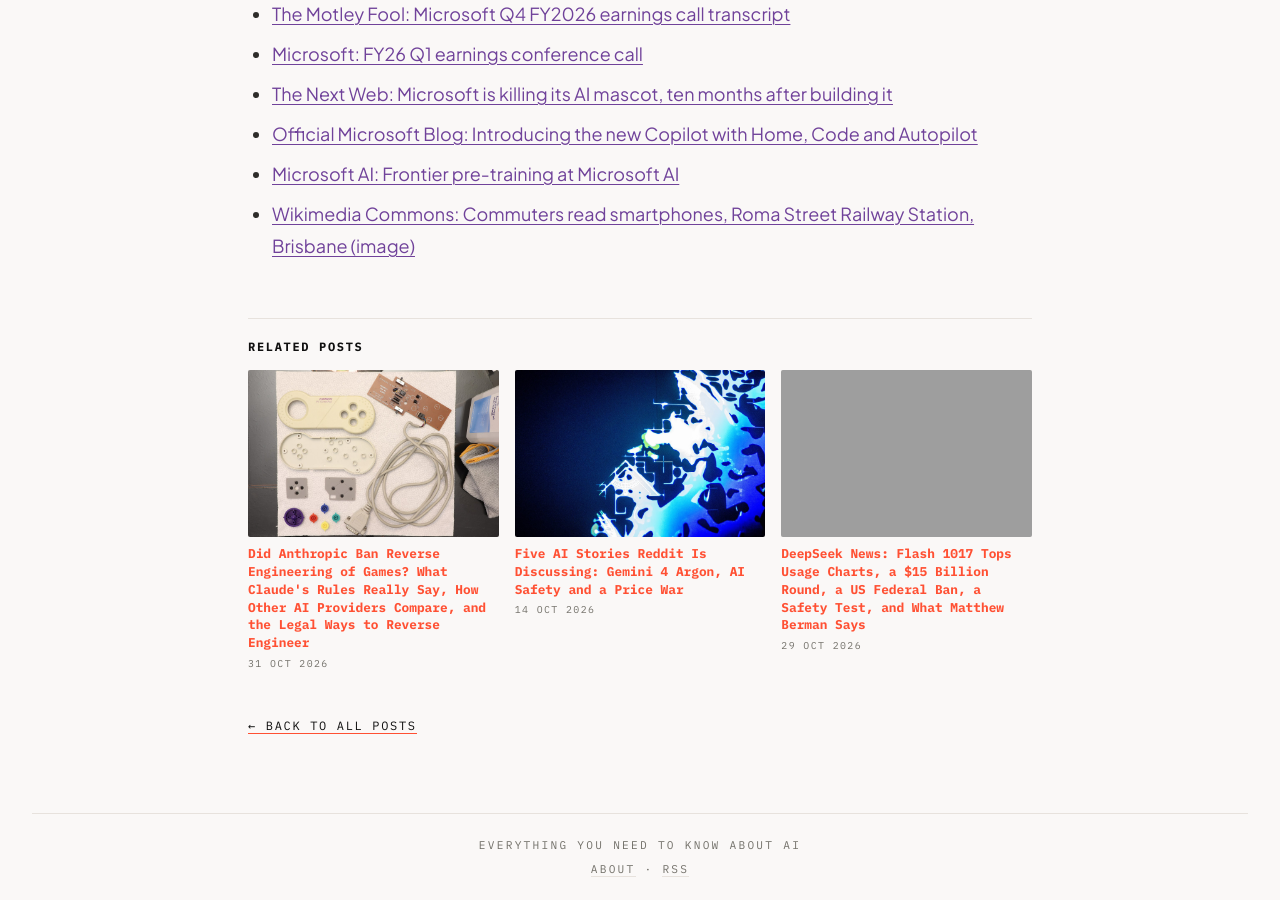
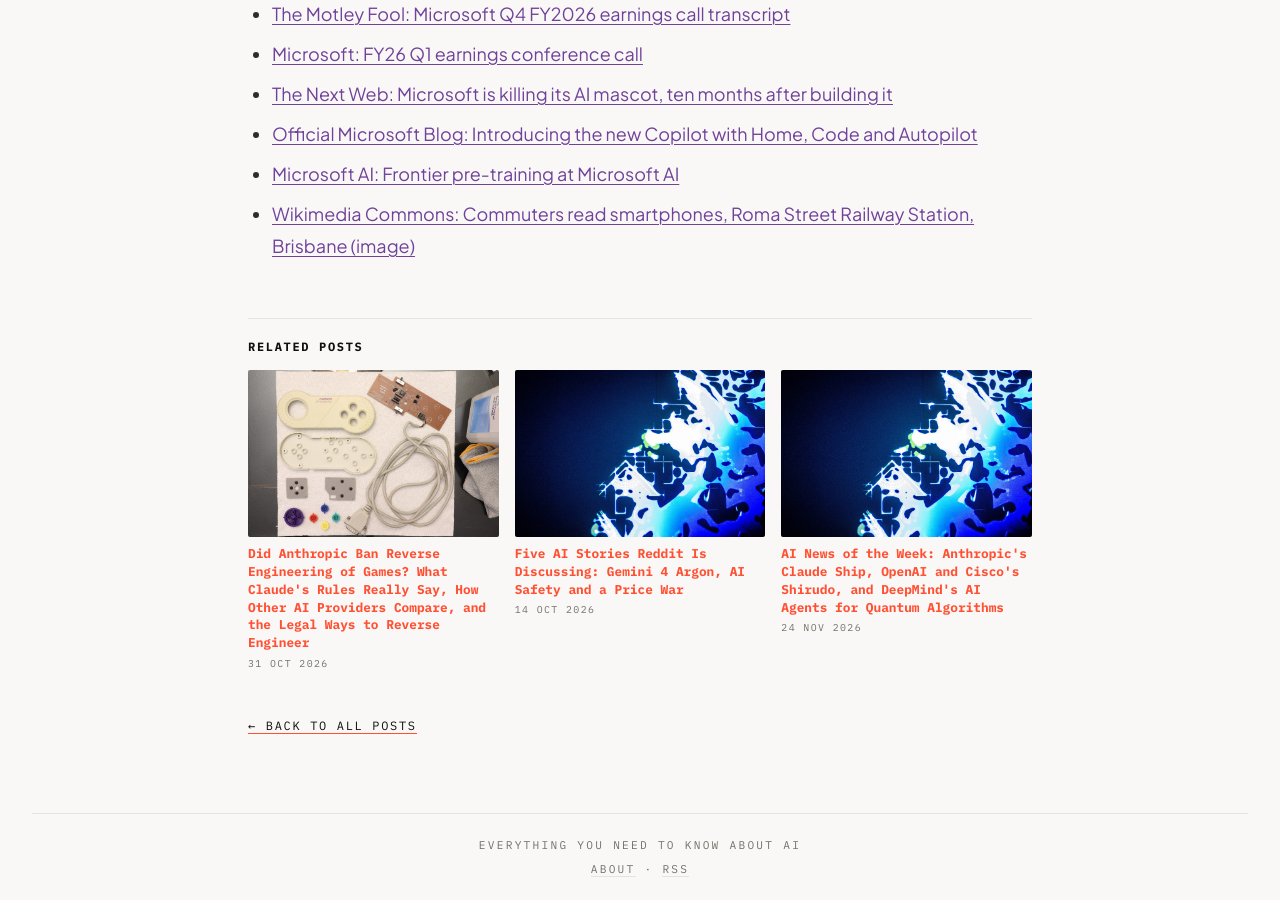
Before and after one commit to architect-high-level-core/coffee-and-newspaper, a Jekyll site: the page built from _posts/2026-10-29-ai-user-numbers-big-tech.md, in a window 1280 px wide and 900 px high, scrolled down 13533 px. Built offline with Jekyll 4.4.1, drawn with Linux system fonts in a browser that asks for light colours; part of the change alters nothing that is shown; grey boxes are pictures that could not be loaded.

Commit message:
Post: AI news of the week (Claude Ship, Shirudo, DeepMind quantum)

```diff
--- a/_data/images.yml
+++ b/_data/images.yml
@@ -335,6 +335,12 @@
 /assets/img/2026-11-23-anthropic-ant-first-week-analysts-openai-tickers.jpg:
   h: 901
   w: 1600
+/assets/img/2026-11-24-ai-news-week-claude-ship-shirudo-deepmind-quantum-coder.jpg:
+  h: 830
+  w: 1600
+/assets/img/2026-11-24-ai-news-week-claude-ship-shirudo-deepmind-quantum-header.jpg:
+  h: 1066
+  w: 1600
 /assets/img/apple-touch-icon.png:
   h: 180
   w: 180
--- a/_data/related.yml
+++ b/_data/related.yml
@@ -5,8 +5,8 @@ _posts/2026-10-10-ai-in-cad-rea-autocad-revit-archicad.md:
 - _posts/2026-10-16-ai-agents-rules-tools-news.md
 _posts/2026-10-11-ai-humanizers-detectors-watermarks.md:
 - _posts/2026-10-31-ai-terms-reverse-engineering-games.md
+- _posts/2026-11-24-ai-news-week-claude-ship-shirudo-deepmind-quantum.md
 - _posts/2026-11-23-anthropic-ant-first-week-analysts-openai.md
-- _posts/2026-11-21-anthropic-ant-second-day-lockup-greenshoe-openai.md
 _posts/2026-10-12-ai-how-to-books-assistants-agents.md:
 - _posts/2026-10-29-ai-influencers-and-sources.md
 - _posts/2026-10-13-ai-world-report-google-microsoft-europe-china-japan.md
@@ -18,7 +18,7 @@ _posts/2026-10-13-ai-world-report-google-microsoft-europe-china-japan.md:
 _posts/2026-10-14-ai-news-reddit-gemini-argon-safety-price-war.md:
 - _posts/2026-10-29-ai-user-numbers-big-tech.md
 - _posts/2026-11-14-nonprofits-lawsuit-freeze-frontier-ai.md
-- _posts/2026-10-27-ai-tech-news-roundup.md
+- _posts/2026-11-24-ai-news-week-claude-ship-shirudo-deepmind-quantum.md
 _posts/2026-10-16-ai-agents-rules-tools-news.md:
 - _posts/2026-11-02-claude-self-review-game-block-free-tools-agents.md
 - _posts/2026-10-18-dripcouncil-basementboys-openclaw.md
@@ -78,7 +78,7 @@ _posts/2026-10-24-product-hunt-ai-launches-claude-duet-nvidia.md:
 _posts/2026-10-25-ai-video-creation-agents.md:
 - _posts/2026-11-01-prompting-google-ai-agents-game-testing.md
 - _posts/2026-11-04-particle-1-openclaw-plugins.md
-- _posts/2026-11-18-openclaw-new-features-x-posts.md
+- _posts/2026-11-24-ai-news-week-claude-ship-shirudo-deepmind-quantum.md
 _posts/2026-10-26-ai-agents-phone-sms-chat-email.md:
 - _posts/2026-10-18-dripcouncil-basementboys-openclaw.md
 - _posts/2026-11-18-openclaw-new-features-x-posts.md
@@ -88,13 +88,13 @@ _posts/2026-10-27-ai-tech-news-roundup.md:
 - _posts/2026-11-02-claude-self-review-game-block-free-tools-agents.md
 - _posts/2026-11-06-ai-capex-voter-backlash-flashprove.md
 _posts/2026-10-28-anthropic-ipo-microsoft-buyouts-lean-agents.md:
+- _posts/2026-11-01-prompting-google-ai-agents-game-testing.md
 - _posts/2026-10-27-ai-tech-news-roundup.md
-- _posts/2026-11-01-prompting-google-ai-agents-game-testing.md
 - _posts/2026-11-02-claude-self-review-game-block-free-tools-agents.md
 _posts/2026-10-29-ai-in-archaeology.md:
+- _posts/2026-11-24-ai-news-week-claude-ship-shirudo-deepmind-quantum.md
 - _posts/2026-10-31-amazon-ai-plans-and-problems.md
 - _posts/2026-10-31-ai-in-gifted-education.md
-- _posts/2026-10-28-anthropic-ipo-microsoft-buyouts-lean-agents.md
 _posts/2026-10-29-ai-influencers-and-sources.md:
 - _posts/2026-10-29-deepseek-latest-news.md
 - _posts/2026-11-11-claude-fable-5-2-review-berman.md
@@ -102,7 +102,7 @@ _posts/2026-10-29-ai-influencers-and-sources.md:
 _posts/2026-10-29-ai-user-numbers-big-tech.md:
 - _posts/2026-10-31-ai-terms-reverse-engineering-games.md
 - _posts/2026-10-14-ai-news-reddit-gemini-argon-safety-price-war.md
-- _posts/2026-10-29-deepseek-latest-news.md
+- _posts/2026-11-24-ai-news-week-claude-ship-shirudo-deepmind-quantum.md
 _posts/2026-10-29-deepseek-latest-news.md:
 - _posts/2026-10-23-deepseek-v4-1-flash-india-japan-models.md
 - _posts/2026-10-29-ai-influencers-and-sources.md
@@ -246,7 +246,7 @@ _posts/2026-11-17-lisa-su-amd-portrait.md:
 _posts/2026-11-18-ai-oddities-72-eggs-python-toilet-floppy-chatbot.md:
 - _posts/2026-11-16-anthropic-ipo-explained-ant-nasdaq.md
 - _posts/2026-11-11-claude-fable-5-2-review-berman.md
-- _posts/2026-11-02-claude-self-review-game-block-free-tools-agents.md
+- _posts/2026-11-24-ai-news-week-claude-ship-shirudo-deepmind-quantum.md
 _posts/2026-11-18-china-ai-distillation-compute-squeeze-shenzhen.md:
 - _posts/2026-11-08-china-ai-stock-selloff-us-market.md
 - _posts/2026-11-11-qwen-3-8-max-qwen4-preview.md
@@ -261,8 +261,8 @@ _posts/2026-11-18-microsoft-ignite-mai-code-2-autopilot-ai-price-war.md:
 - _posts/2026-10-28-anthropic-ipo-microsoft-buyouts-lean-agents.md
 _posts/2026-11-18-openai-gpt-6-2-astra-vs-anthropic-claude-fable-5-2.md:
 - _posts/2026-11-11-claude-fable-5-2-review-berman.md
+- _posts/2026-11-24-ai-news-week-claude-ship-shirudo-deepmind-quantum.md
 - _posts/2026-11-18-microsoft-ignite-mai-code-2-autopilot-ai-price-war.md
-- _posts/2026-11-15-chatgpt-wallet-ai-agents-payments.md
 _posts/2026-11-18-openclaw-new-features-x-posts.md:
 - _posts/2026-10-18-dripcouncil-basementboys-openclaw.md
 - _posts/2026-11-15-chatgpt-wallet-ai-agents-payments.md
@@ -283,3 +283,7 @@ _posts/2026-11-23-anthropic-ant-first-week-analysts-openai.md:
 - _posts/2026-11-20-anthropic-first-trading-day-ant-market-reaction.md
 - _posts/2026-11-21-anthropic-ant-second-day-lockup-greenshoe-openai.md
 - _posts/2026-11-16-anthropic-ipo-explained-ant-nasdaq.md
+_posts/2026-11-24-ai-news-week-claude-ship-shirudo-deepmind-quantum.md:
+- _posts/2026-10-29-ai-user-numbers-big-tech.md
+- _posts/2026-11-23-anthropic-ant-first-week-analysts-openai.md
+- _posts/2026-10-27-ai-tech-news-roundup.md
--- /dev/null
+++ b/_posts/2026-11-24-ai-news-week-claude-ship-shirudo-deepmind-quantum.md
@@ -0,0 +1,104 @@
+---
+layout: post
+title: "AI News of the Week: Anthropic's Claude Ship, OpenAI and Cisco's Shirudo, and DeepMind's AI Agents for Quantum Algorithms"
+date: 2026-11-24 07:20:00 +0100
+slug: ai-news-week-claude-ship-shirudo-deepmind-quantum
+excerpt: "Three AI announcements from Monday, 23 November 2026, explained: Anthropic lets AI agents approve routine code changes, OpenAI and Cisco open-source a runtime that shields running Linux servers before a patch arrives, and Google DeepMind's Gemini agent teams found cheaper quantum algorithms and proved them in Lean. Plus what X and Reddit are debating."
+description: "AI news roundup, 24 November 2026: Claude Ship (Code Review, PR Steward, Claude Approvals) in beta for Claude Team and Enterprise; Shirudo, an open-source eBPF runtime from OpenAI and Cisco; DeepMind's agent teams cut quantum simulation costs up to 11.8x with formally verified circuits. What is fact, what is claim, and what it means."
+tags: [AI, AI news, Anthropic, Claude, Claude Ship, OpenAI, Cisco, Shirudo, eBPF, cybersecurity, Google DeepMind, Gemini, quantum computing, Lean, AI agents, coding]
+image: /assets/img/2026-11-24-ai-news-week-claude-ship-shirudo-deepmind-quantum-header.jpg
+image_alt: "Abstract digital artwork of glowing blue and purple lines and nodes resembling a neural network"
+image_credit: "Image: Michael Gaylard, “Digital Abstraction Neural Network Glow”, CC BY 4.0, via Wikimedia Commons – https://commons.wikimedia.org/wiki/File:Digital_Abstraction_Neural_Network_Glow_(55258890373).jpg"
+image_license: "CC BY 4.0"
+image_license_url: "https://creativecommons.org/licenses/by/4.0/"
+image_description: "An abstract, glowing network of lines and nodes, used here as a symbolic illustration of AI systems. It does not show any of the products or research described in the article."
+---
+
+Monday, 23 November 2026, brought three AI announcements that point in the same direction: **AI agents are moving from suggesting work to doing, checking and approving it**. Anthropic now lets agents approve routine code changes, OpenAI and Cisco want AI to help protect running servers, and Google DeepMind used teams of AI agents to improve quantum algorithms and prove the results mathematically.
+
+This roundup explains each announcement, separates company claims from independent reporting, and closes with what people on X and Reddit are discussing.
+
+## The short version
+
+- **Anthropic – Claude Ship (fact):** a set of AI agents that review, fix and, under team rules, **approve** routine code changes. Code Review is generally available; PR Steward and Claude Approvals are in beta for Claude Team and Enterprise plans on GitHub ([TechCrunch](https://techcrunch.com/2026/11/23/anthropic-launches-claude-ship-letting-ai-agents-review-fix-and-approve-code-changes/)).
+- **OpenAI and Cisco – Shirudo (fact):** an **open-source** runtime that places temporary "shields" on running Linux systems to block an exploit until a patch is rolled out, without a restart ([OpenAI](https://openai.com/index/introducing-shirudo/)).
+- **Google DeepMind – quantum algorithms (fact, as reported by DeepMind):** teams of Gemini 4 agents found quantum circuits that are up to **11.8 times cheaper** for one fusion-energy calculation, and every result was proven in the Lean theorem prover ([Google DeepMind](https://deepmind.google/blog/finding-faster-quantum-algorithms-with-agents-and-formal-verification/)).
+- **Online debate (opinion):** on X and Reddit, the week's arguments were about jobs, over-reliance on AI answers, and AI's water footprint.
+
+## Anthropic's Claude Ship: AI agents that approve code
+
+**What happened.** Anthropic, which listed on the Nasdaq last week, launched **Claude Ship** on 23 November. According to [TechCrunch](https://techcrunch.com/2026/11/23/anthropic-launches-claude-ship-letting-ai-agents-review-fix-and-approve-code-changes/), it consists of three parts:
+
+| Component | What it does | Status |
+|---|---|---|
+| Code Review | Reviews pull requests and flags problems | Generally available |
+| PR Steward | Fixes failing CI checks, merge conflicts and review feedback; comments after each push on what it changed and how to roll it back | Beta |
+| Claude Approvals | Approves changes based on a policy the team writes, in natural language, as a file in the repository | Beta |
+
+*Source: [TechCrunch](https://techcrunch.com/2026/11/23/anthropic-launches-claude-ship-letting-ai-agents-review-fix-and-approve-code-changes/).*
+
+**Terms explained.** A *pull request* (PR) is a proposed change to a code base that is reviewed before it is merged. *CI* (continuous integration) means automatic tests that run on every change.
+
+**Why it matters.** AI coding tools already write large amounts of code, and human review has become the bottleneck. Anthropic's blog post, as quoted by TechCrunch, says: "On the Claude Code team, Claude writes most of our code, and we wanted everything after the PR to move that fast too." The new step is that an agent may give the final approval for routine changes.
+
+**Safeguards (company statement).** Anthropic recommends running approvals in observe-only mode first, starting with one repository and setting monthly spending limits. Teams decide which changes are escalated to a human.
+
+**Our assessment (opinion).** Letting an AI approve code shifts responsibility. Teams that try it should keep clear rules for security-relevant files and keep human sign-off for anything beyond routine changes.
+
+![Computer screen showing colourful program source code in a code editor](/assets/img/2026-11-24-ai-news-week-claude-ship-shirudo-deepmind-quantum-coder.jpg)
+*Image: Wikideas1, “Coder screen shot”, CC0 1.0 (public domain dedication), via Wikimedia Commons – https://commons.wikimedia.org/wiki/File:Coder_screen_shot.webp (converted to JPG, resized). Symbolic image, not Claude Ship.*
+
+## OpenAI and Cisco's Shirudo: shielding servers before the patch
+
+**What happened.** On 23 November, [OpenAI](https://openai.com/index/introducing-shirudo/) and Cisco introduced **Shirudo** (Japanese for "shield"), an open-source runtime for Linux.
+
+**The problem it addresses.** Testing and rolling out a security patch can take days or weeks. Blocking the vulnerable function entirely could take a service offline, because an attack and a normal request may use the same operating-system operation.
+
+**How it works (company description).** Shirudo uses **eBPF**, a Linux technology that runs small, checked programs at specific points inside the operating system. A temporary *shield* blocks only the behaviour that exposes the vulnerability. OpenAI names four core capabilities:
+
+- **Live protection:** shields block vulnerable code paths without a restart, and teams can watch a shield's effect before enforcing it.
+- **Agents with controls:** AI agents can investigate a vulnerability, draft a shield and test it, while security teams decide what is deployed.
+- **Trusted deployment:** shields are cryptographically signed and checked before loading.
+- **Hardware-backed records:** a Trusted Platform Module (TPM), a security chip, keeps a verifiable record of which protections were loaded or removed.
+
+**The test claim.** According to OpenAI, in a controlled test a shield generated with its Codex model blocked an exploit attempt against a running Elasticsearch service without a restart. That is a company test, not an independent evaluation.
+
+**Why it matters.** OpenAI President Greg Brockman said in the announcement: "finding a bug today doesn't mean you can patch every system tomorrow." Making the project open source means other teams can reuse shields instead of starting from scratch.
+
+## Google DeepMind: AI agent teams improve quantum algorithms
+
+**What happened.** In a [Google DeepMind blog post](https://deepmind.google/blog/finding-faster-quantum-algorithms-with-agents-and-formal-verification/) from 23 November, researchers Sergey Shirobokov, Ben Jaderberg and Ryan Babbush describe how **teams of Gemini 4 agents** improved known quantum algorithms.
+
+**Why proofs were needed.** These quantum circuits are too large to test on today's computers or small quantum chips. So every improvement had to be **proven mathematically** in **Lean**, a program that checks proofs step by step. Every four hours, agents from separate teams met at a "virtual conference" to compare ideas.
+
+**Reported results (DeepMind's figures):**
+
+| Application | Reported improvement |
+|---|---|
+| Inertial confinement fusion (lasers compress hydrogen fuel) | Computing cost 11.8× lower; memory from 5,650 to 4,338 error-corrected qubits |
+| A common light-sensitive molecule (photochemistry) | Simulation 8× cheaper |
+| Cytochrome P450, an enzyme that breaks down most medicines | 2.5× improvement; memory from 481 to 333 qubits |
+| A specific implementation of Grover's search algorithm | 2.57× speedup |
+
+*Source: [Google DeepMind](https://deepmind.google/blog/finding-faster-quantum-algorithms-with-agents-and-formal-verification/).*
+
+**Terms explained.** A *qubit* is the basic unit of a quantum computer. *Error-corrected* qubits are reliable logical qubits built from many physical ones.
+
+**What it does not mean (fact vs. prediction).** These are cheaper *recipes* for future quantum computers. No fusion or drug simulation has been run on quantum hardware here. DeepMind says it is open-sourcing its Lean library, problem specifications and verified solutions on GitHub so others can check the work.
+
+## What X and Reddit are debating
+
+These are discussions, not verified findings:
+
+- **Jobs:** posts about warnings that AI agents could replace many entry-level jobs drew strong reactions on X. We have not verified the exact quotes circulating.
+- **Over-reliance on AI:** an X discussion cites a Wharton School study in which participants did better when an AI helper was right but worse when it was wrong, because they deferred to it. We have not yet read the paper itself.
+- **AI and water:** users compared AI's projected water use with that of animal farming. The figures quoted vary widely.
+- **A big maths claim:** posts say an Anthropic mathematician used Claude to produce a formal Lean proof of the Riemann Hypothesis. **This is an extraordinary claim that we have not verified**; treat it with caution until mathematicians publish a clear assessment.
+
+## Sources
+
+- TechCrunch, Sarah Perez: [Anthropic launches Claude Ship, letting AI agents review, fix, and approve code changes](https://techcrunch.com/2026/11/23/anthropic-launches-claude-ship-letting-ai-agents-review-fix-and-approve-code-changes/) (23 Nov 2026)
+- OpenAI: [OpenAI and Cisco introduce Shirudo](https://openai.com/index/introducing-shirudo/) (23 Nov 2026)
+- Google DeepMind: [Finding faster quantum algorithms with agents and formal verification](https://deepmind.google/blog/finding-faster-quantum-algorithms-with-agents-and-formal-verification/) (23 Nov 2026)
+- [Forward Future](https://www.forwardfuture.com/) – AI news, tools and model reviews
+- X News summaries (22–24 Nov 2026), used only for the "debating" section
```
Also changed, not shown: assets/img/2026-11-24-ai-news-week-claude-ship-shirudo-deepmind-quantum-coder.jpg (added), assets/img/2026-11-24-ai-news-week-claude-ship-shirudo-deepmind-quantum-header.jpg (added).
